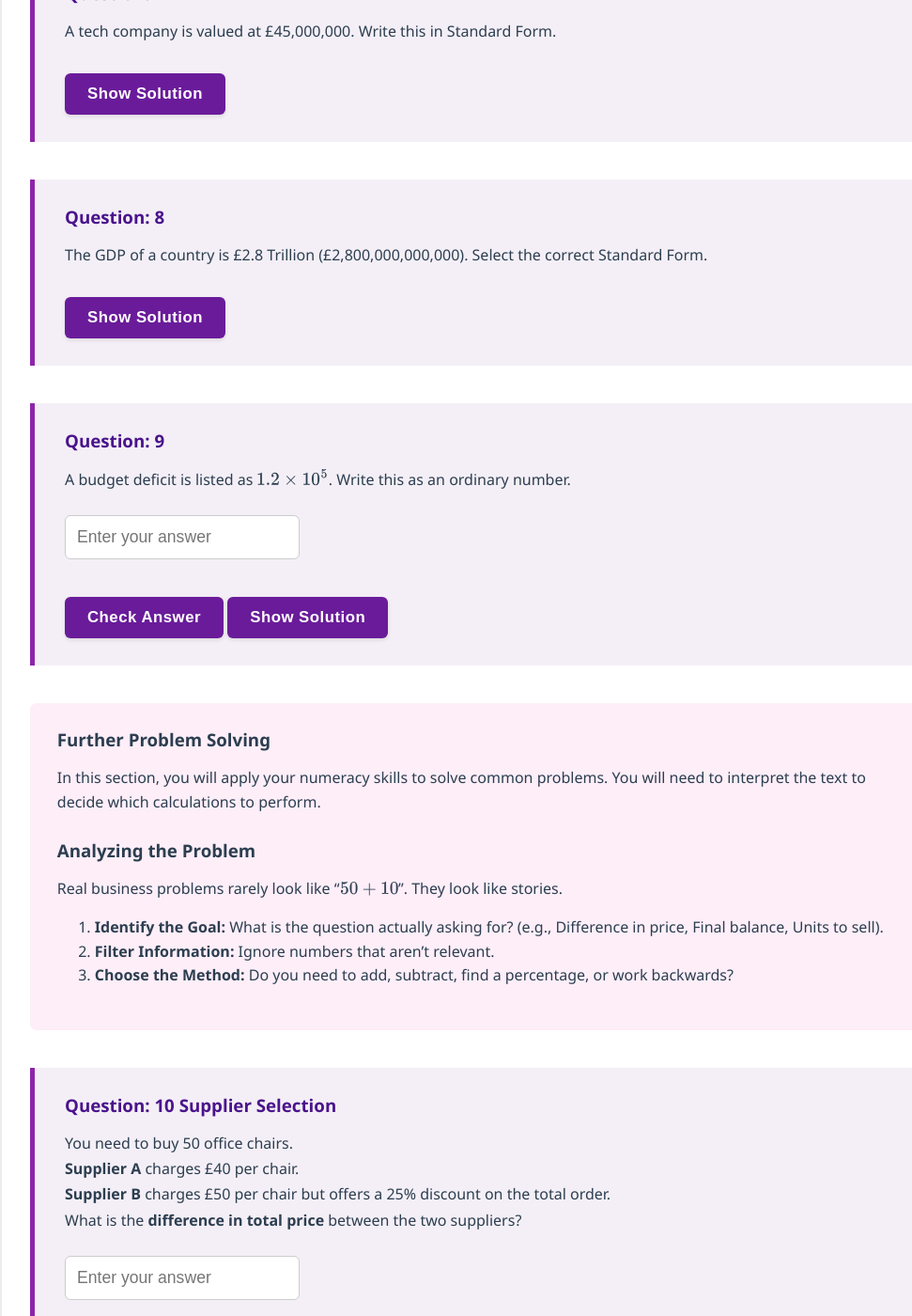
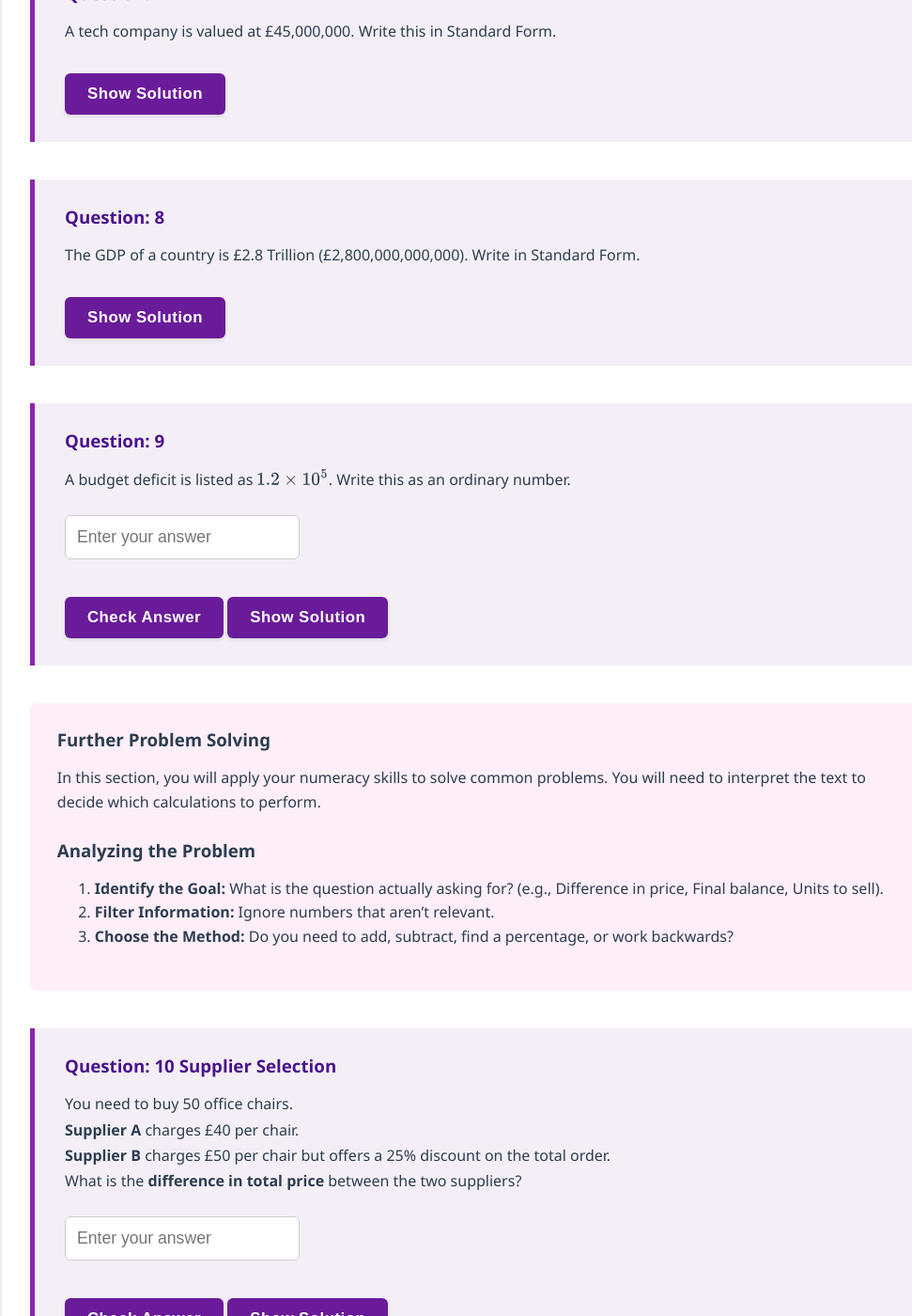
Before and after one commit to probe973/nbs-4104b, a Jekyll site: the page built from numeracy/05-problems.md, in a window 1280 px wide and 1400 px high, scrolled down 3742 px. Shown: the whole window at 94% size, without its empty margins (128-1099 px from the left). Built offline with Jekyll 4.4.1, drawn with Linux system fonts in a browser that asks for light colours.

Commit message:
Update 05-problems.md

```diff
--- a/numeracy/05-problems.md
+++ b/numeracy/05-problems.md
@@ -160,7 +160,7 @@ In economics and global business, numbers are often too large to write out fully
 {% include question_dropdown.html
     id="bus_sf_2"
     title="8"
-    question_text="The GDP of a country is £2.8 Trillion (£2,800,000,000,000). Select the correct Standard Form."
+    question_text="The GDP of a country is £2.8 Trillion (£2,800,000,000,000). Write in Standard Form."
     options="correct::2.8 \times 10^{12}||wrong1::2.8 \times 10^9||wrong2::28 \times 10^{11}||wrong3::2.8 \times 10^{10}"
     correct_answer="correct"
     solution_text="A trillion has 12 zeros. <br> $2.8 \times 10^{12}$."
@@ -184,7 +184,6 @@ In this section, you will apply your numeracy skills to solve common problems. Y
 
 ### Analyzing the Problem
 
-Real business problems rarely look like "$50 + 10$". They look like stories.
 1.  **Identify the Goal:** What is the question actually asking for? (e.g., Difference in price, Final balance, Units to sell).
 2.  **Filter Information:** Ignore numbers that aren't relevant.
 3.  **Choose the Method:** Do you need to add, subtract, find a percentage, or work backwards?
```
